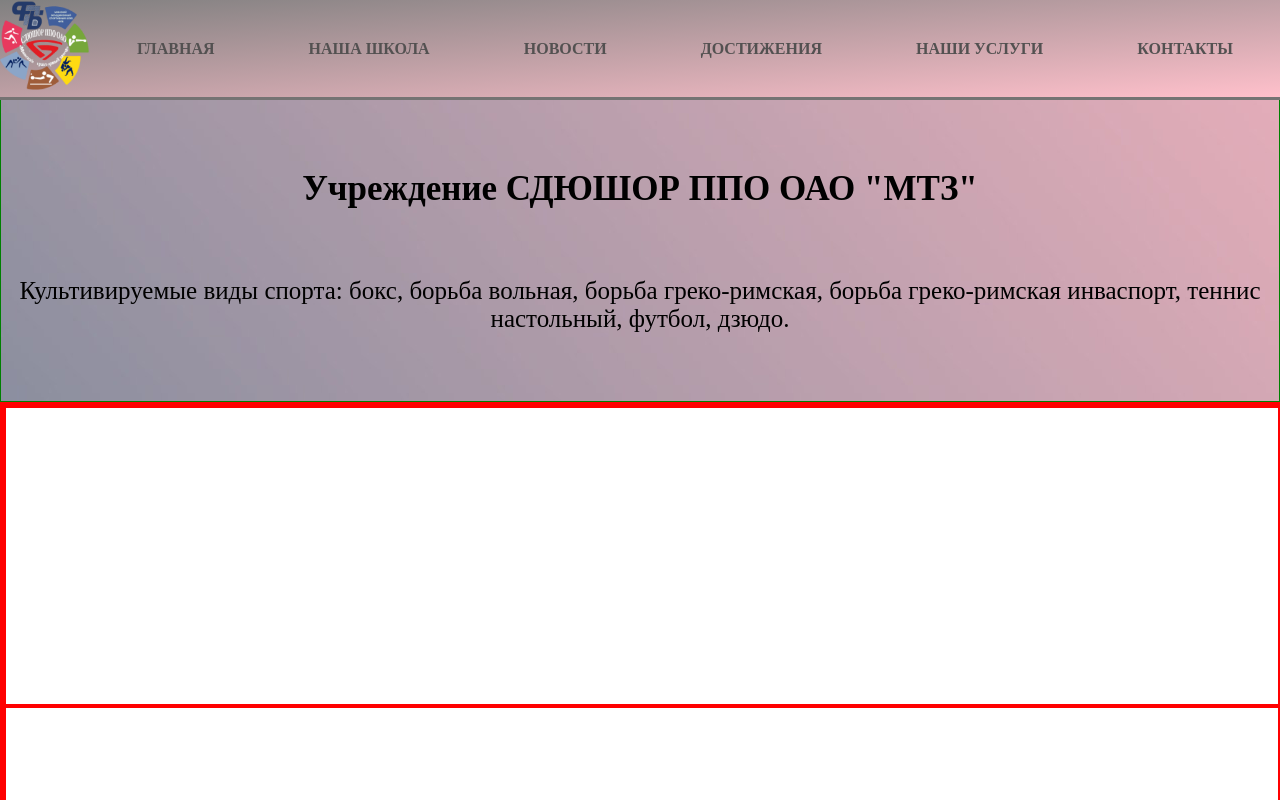
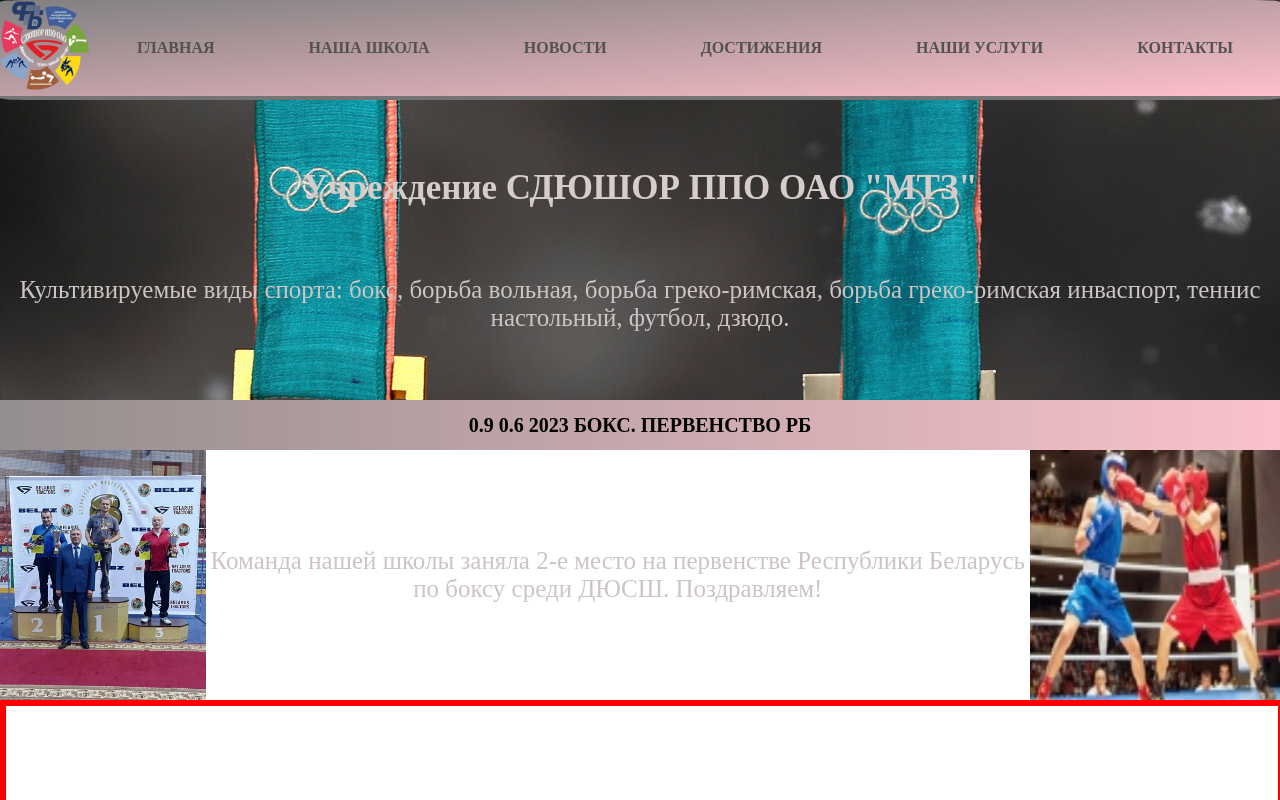
Before and after one commit to kakaJuli/SportSchool, a plain HTML site: page index.html in a window 1280 px wide. Shown: the top 800 px of the page. Drawn offline with Linux system fonts and the light colour scheme.

Commit message:
добавила стилей

```diff
--- a/index.html
+++ b/index.html
@@ -33,7 +33,15 @@
       </div>
     </section>
     <section class="news">
-      <div></div>
+      <h3>0.9 0.6 2023 Бокс. Первенство РБ</h3>
+      <div class="news__block container">
+        <img src="./image/бокс090623.jpg" width="250px " height="250px" />
+        <p>
+          Команда нашей школы заняла 2-е место на первенстве Республики Беларусь
+          по боксу среди ДЮСШ. Поздравляем!
+        </p>
+        <img src="./image/отдбокс.jpg" width="250px" height="250px" />
+      </div>
     </section>
     <section class="directions">
       <div class="directions__wrapper container">
--- a/main.css
+++ b/main.css
@@ -1,6 +1,7 @@
 @import "/style/navigation.css";
 @import "/style/directions.css";
 @import "/style/basic.css";
+@import "/style/news.css";
 * {
   margin: 0;
   padding: 0;
--- a/style/basic.css
+++ b/style/basic.css
@@ -2,11 +2,11 @@
   padding-top: 100px;
   width: 100%;
   height: 100%;
-  /* height: 800px; */
-  border: 1px green solid;
+
   /* display: flex;
   flex-direction: column; */
-  background-image: url(../image/1674849585_bogatyr-club-p-sero-rozovii-gradient-fon-1.jpg);
+  /* background-image: url(../image/1674849585_bogatyr-club-p-sero-rozovii-gradient-fon-1.jpg);*/
+  background-image: url(../image/медали.jpg);
 }
 
 .basic__description {
@@ -20,9 +20,11 @@
 h1 {
   font-size: 35px;
   text-align: center;
+  color: rgb(214, 204, 204);
 }
 
 p {
   font-size: 25px;
   text-align: center;
+  color: rgb(205, 196, 196);
 }
--- a/style/navigation.css
+++ b/style/navigation.css
@@ -7,7 +7,8 @@
   font-weight: bold;
   width: 100%;
   position: fixed;
-  border-bottom: 3px solid rgb(117, 115, 115);
+  border-bottom: 4px solid rgb(117, 115, 115);
+  border-radius: 2%;
 }
 .logo {
   flex: 0 0 90px;
--- /dev/null
+++ b/style/news.css
@@ -0,0 +1,19 @@
+.news__block {
+  display: flex;
+  align-items: center;
+}
+
+h3 {
+  text-align: center;
+  font-size: 20px;
+  text-transform: uppercase;
+
+  height: 50px;
+  display: flex;
+  align-content: center;
+  justify-content: center;
+  align-items: center;
+
+  /* background-color: linear-gradient(to bottom right, grey, pink); */
+  background: linear-gradient(to right, rgb(148, 142, 142), rgb(250, 194, 203));
+}
```
Also changed, not shown: image/бокс090623.jpg (added), image/медали.jpg (added), image/отдбокс.jpg (added).
